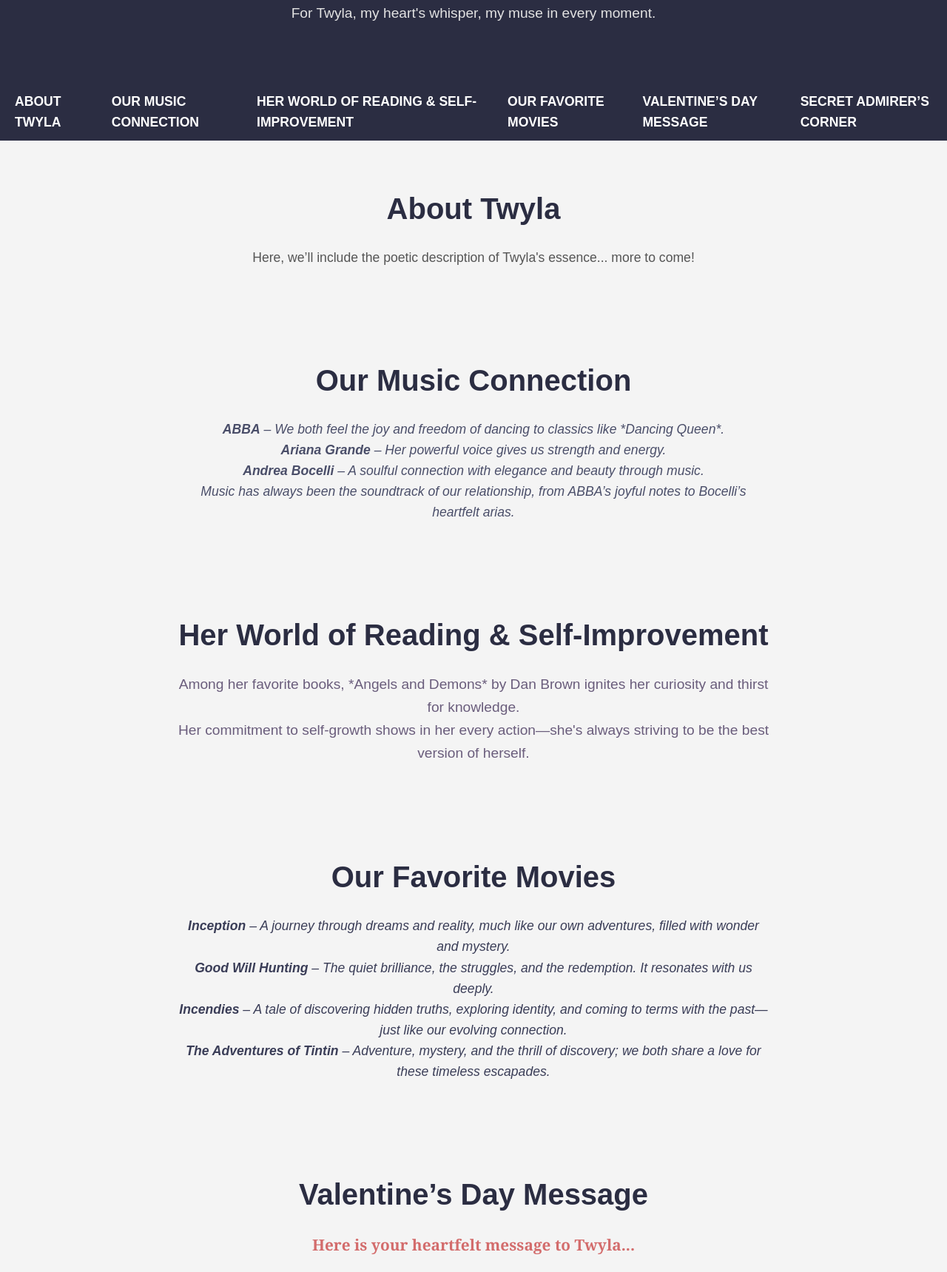
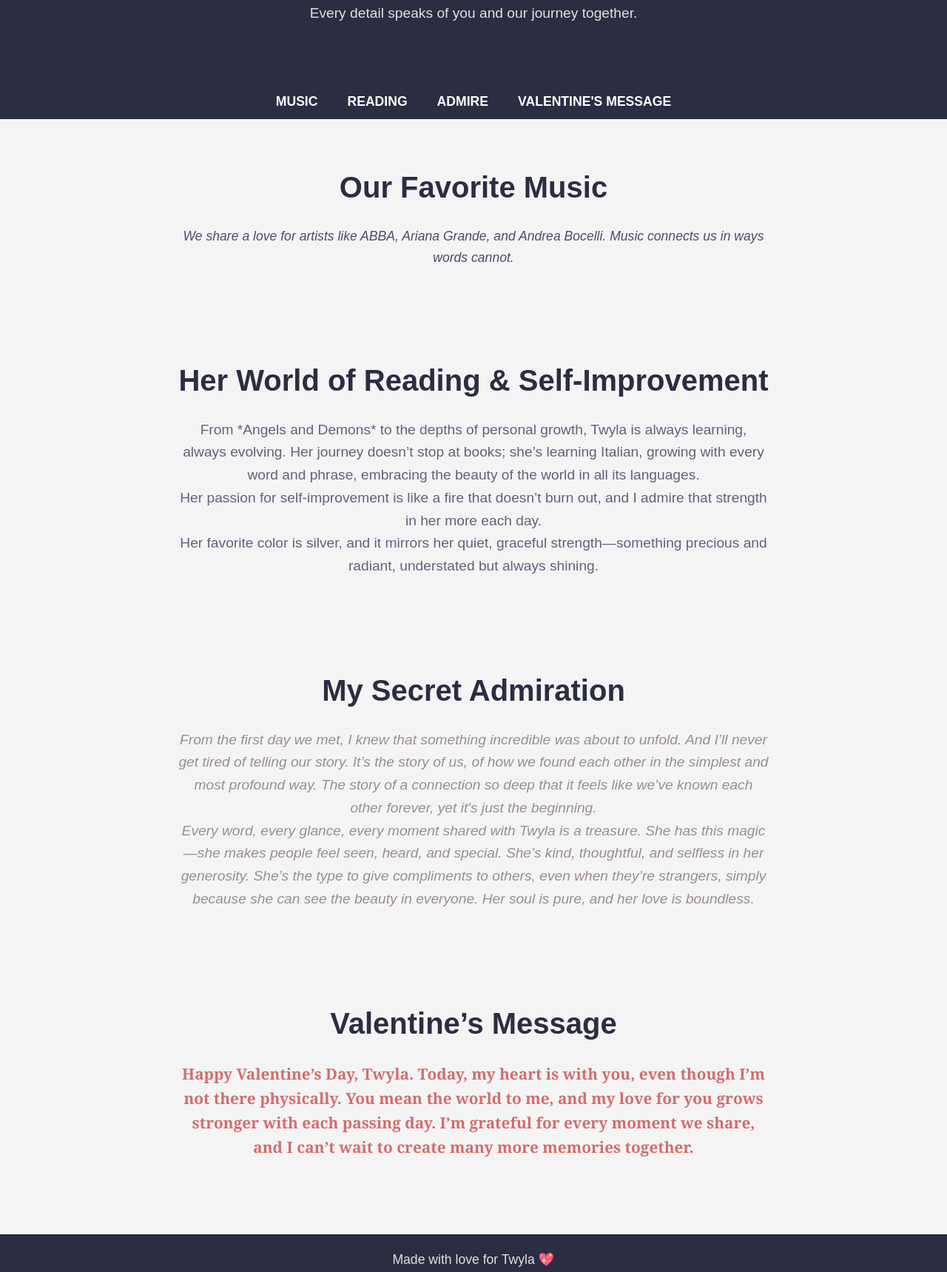
Before and after one commit to BigJay-web/Happy, a plain HTML site: page index.html in a window 1280 px wide. Shown: the part 177-1896 px from the top of the page at 74% size. Drawn offline with Linux system fonts and the light colour scheme.

Commit message:
Update index.html

```diff
--- a/index.html
+++ b/index.html
@@ -3,78 +3,60 @@
 <head>
     <meta charset="UTF-8">
     <meta name="viewport" content="width=device-width, initial-scale=1.0">
-    <meta http-equiv="X-UA-Compatible" content="ie=edge">
-    <title>Twyla’s Love Story</title>
-    <!-- Link to External CSS (We will define styles later) -->
+    <title>Happy Valentine, Twyla</title>
     <link rel="stylesheet" href="styles.css">
 </head>
 <body>
-    <!-- Home Page Header Section -->
     <header>
-        <div class="banner">
-            <h1>Twyla’s Love Story</h1>
-            <p>For Twyla, my heart's whisper, my muse in every moment.</p>
-        </div>
+        <h1>Happy Valentine, Twyla</h1>
+        <p>Every detail speaks of you and our journey together.</p>
     </header>
 
-    <!-- Main Navigation -->
     <nav>
         <ul>
-            <li><a href="#about">About Twyla</a></li>
-            <li><a href="#music">Our Music Connection</a></li>
-            <li><a href="#reading">Her World of Reading & Self-Improvement</a></li>
-            <li><a href="#movies">Our Favorite Movies</a></li>
-            <li><a href="#valentine">Valentine’s Day Message</a></li>
-            <li><a href="#admire">Secret Admirer’s Corner</a></li>
+            <li><a href="#music">Music</a></li>
+            <li><a href="#reading">Reading</a></li>
+            <li><a href="#admire">Admire</a></li>
+            <li><a href="#valentine">Valentine's Message</a></li>
         </ul>
     </nav>
 
-    <!-- About Twyla Section -->
-    <section id="about">
-        <h2>About Twyla</h2>
-        <p>Here, we’ll include the poetic description of Twyla's essence... more to come!</p>
+    <!-- Parallax Section: Music -->
+    <section id="music" class="parallax" data-speed="0.3">
+        <div class="parallax-section">
+            <h2>Our Favorite Music</h2>
+            <p>We share a love for artists like ABBA, Ariana Grande, and Andrea Bocelli. Music connects us in ways words cannot.</p>
+        </div>
     </section>
 
-    <!-- Music Connection Section -->
-    <section id="music">
-        <h2>Our Music Connection</h2>
-        <p><strong>ABBA</strong> – We both feel the joy and freedom of dancing to classics like *Dancing Queen*.</p>
-        <p><strong>Ariana Grande</strong> – Her powerful voice gives us strength and energy.</p>
-        <p><strong>Andrea Bocelli</strong> – A soulful connection with elegance and beauty through music.</p>
-        <p>Music has always been the soundtrack of our relationship, from ABBA’s joyful notes to Bocelli’s heartfelt arias.</p>
+    <!-- Parallax Section: Reading & Self-Improvement -->
+    <section id="reading" class="parallax" data-speed="0.5">
+        <div class="parallax-section">
+            <h2>Her World of Reading & Self-Improvement</h2>
+            <p>From *Angels and Demons* to the depths of personal growth, Twyla is always learning, always evolving. Her journey doesn’t stop at books; she’s learning Italian, growing with every word and phrase, embracing the beauty of the world in all its languages.</p>
+            <p>Her passion for self-improvement is like a fire that doesn’t burn out, and I admire that strength in her more each day.</p>
+            <p>Her favorite color is silver, and it mirrors her quiet, graceful strength—something precious and radiant, understated but always shining.</p>
+        </div>
     </section>
 
-    <!-- Reading and Self-Improvement Section -->
-    <section id="reading">
-        <h2>Her World of Reading & Self-Improvement</h2>
-        <p>Among her favorite books, *Angels and Demons* by Dan Brown ignites her curiosity and thirst for knowledge.</p>
-        <p>Her commitment to self-growth shows in her every action—she's always striving to be the best version of herself.</p>
+    <!-- Admire Section: Poetic Reflections -->
+    <section id="admire">
+        <h2>My Secret Admiration</h2>
+        <p>From the first day we met, I knew that something incredible was about to unfold. And I’ll never get tired of telling our story. It’s the story of us, of how we found each other in the simplest and most profound way. The story of a connection so deep that it feels like we’ve known each other forever, yet it's just the beginning.</p>
+        <p>Every word, every glance, every moment shared with Twyla is a treasure. She has this magic—she makes people feel seen, heard, and special. She’s kind, thoughtful, and selfless in her generosity. She’s the type to give compliments to others, even when they’re strangers, simply because she can see the beauty in everyone. Her soul is pure, and her love is boundless.</p>
     </section>
 
-    <!-- Our Favorite Movies Section -->
-    <section id="movies">
-        <h2>Our Favorite Movies</h2>
-        <p><strong>Inception</strong> – A journey through dreams and reality, much like our own adventures, filled with wonder and mystery.</p>
-        <p><strong>Good Will Hunting</strong> – The quiet brilliance, the struggles, and the redemption. It resonates with us deeply.</p>
-        <p><strong>Incendies</strong> – A tale of discovering hidden truths, exploring identity, and coming to terms with the past—just like our evolving connection.</p>
-        <p><strong>The Adventures of Tintin</strong> – Adventure, mystery, and the thrill of discovery; we both share a love for these timeless escapades.</p>
-    </section>
-
-    <!-- Valentine’s Day Message -->
+    <!-- Valentine's Message -->
     <section id="valentine">
-        <h2>Valentine’s Day Message</h2>
-        <p>Here is your heartfelt message to Twyla...</p>
-    </section>
-
-    <!-- Secret Admirer’s Corner -->
-    <section id="admire">
-        <h2>Secret Admirer’s Corner</h2>
-        <p>Subtle reflections of admiration and respect for Twyla’s magic...</p>
+        <h2>Valentine’s Message</h2>
+        <p>Happy Valentine’s Day, Twyla. Today, my heart is with you, even though I’m not there physically. You mean the world to me, and my love for you grows stronger with each passing day. I’m grateful for every moment we share, and I can’t wait to create many more memories together.</p>
     </section>
 
     <!-- Footer -->
     <footer>
-        <p>Forever yours, even from afar.</p>
+        <p>Made with love for Twyla 💖</p>
     </footer>
+
+    <script src="script.js"></script>
 </body>
 </html>
```
